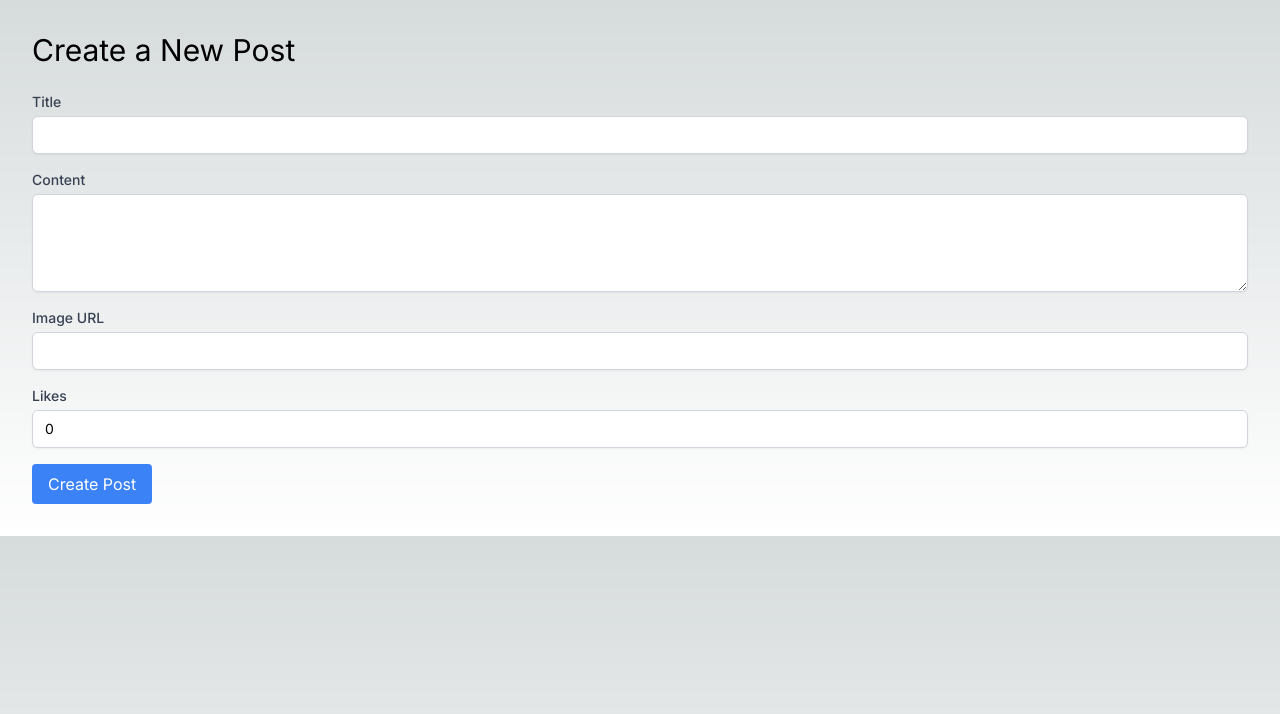
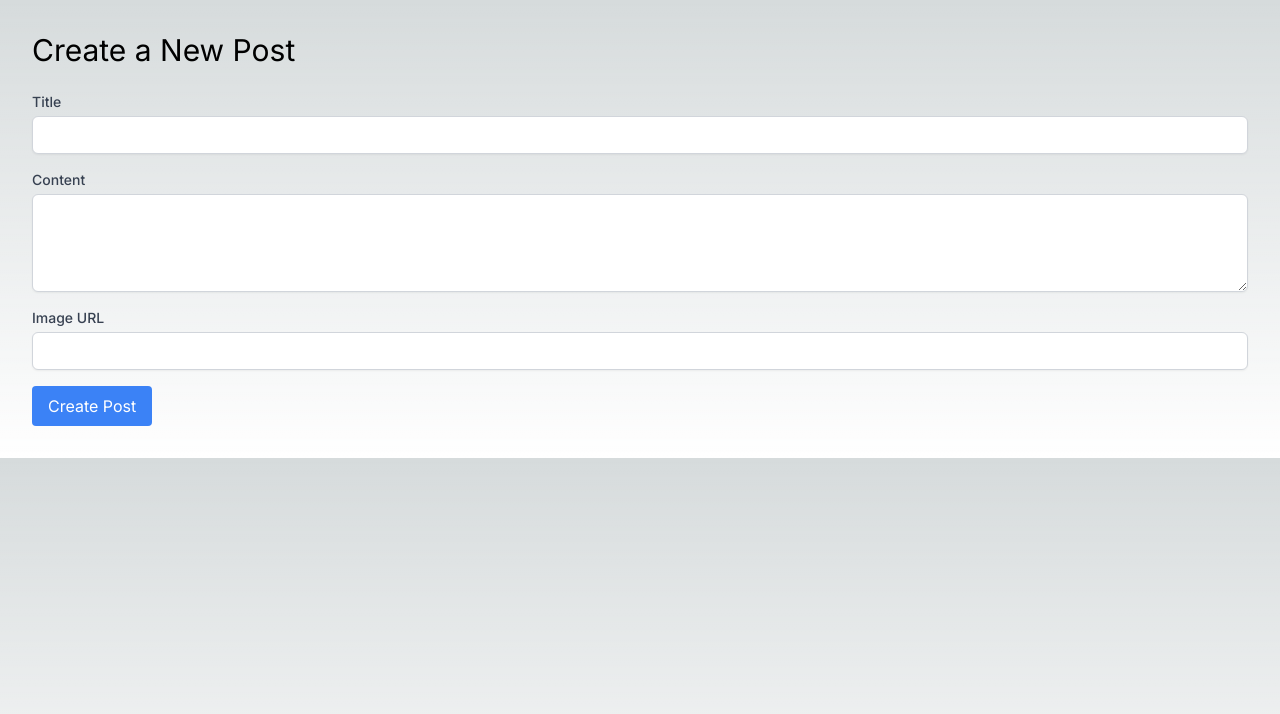
Before and after one commit to monnaliya/Web3-SocialDAppPlatform-2024, a Next.js app in the folder frontend/: page /create in a window 1280 px wide. Shown: the top 714 px of the page. Built offline with nearby package versions, Linux system fonts and the light colour scheme.

Commit message:
Removed likes input field from create page; likes will be initialized to 0 and managed by user interactions

```diff
--- a/frontend/app/create/page.tsx
+++ b/frontend/app/create/page.tsx
@@ -6,18 +6,17 @@
   const [title, setTitle] = useState('');
   const [content, setContent] = useState('');
   const [image, setImage] = useState('');
-  const [likes, setLikes] = useState(0);
 
   const handleSubmit = (e: React.FormEvent) => {
     e.preventDefault();
     const time = new Date().toISOString(); // Generate the current timestamp
+    const likes = 0; // Initialize likes to 0
     // Handle the form submission logic here
     console.log({ title, time, content, image, likes });
     // Reset form after submission
     setTitle('');
     setContent('');
     setImage('');
-    setLikes(0);
   };
 
   return (
@@ -57,17 +56,6 @@
         </div>
 
         <div>
-          <label className="block text-sm font-medium text-gray-700">Likes</label>
-          <input
-            type="number"
-            value={likes}
-            onChange={(e) => setLikes(Number(e.target.value))}
-            className="mt-1 block w-full px-3 py-2 border border-gray-300 rounded-md shadow-sm focus:outline-none focus:ring-indigo-500 focus:border-indigo-500 sm:text-sm"
-            min="0"
-          />
-        </div>
-
-        <div>
           <button
             type="submit"
             className="bg-blue-500 text-white py-2 px-4 rounded hover:bg-blue-400"
```
